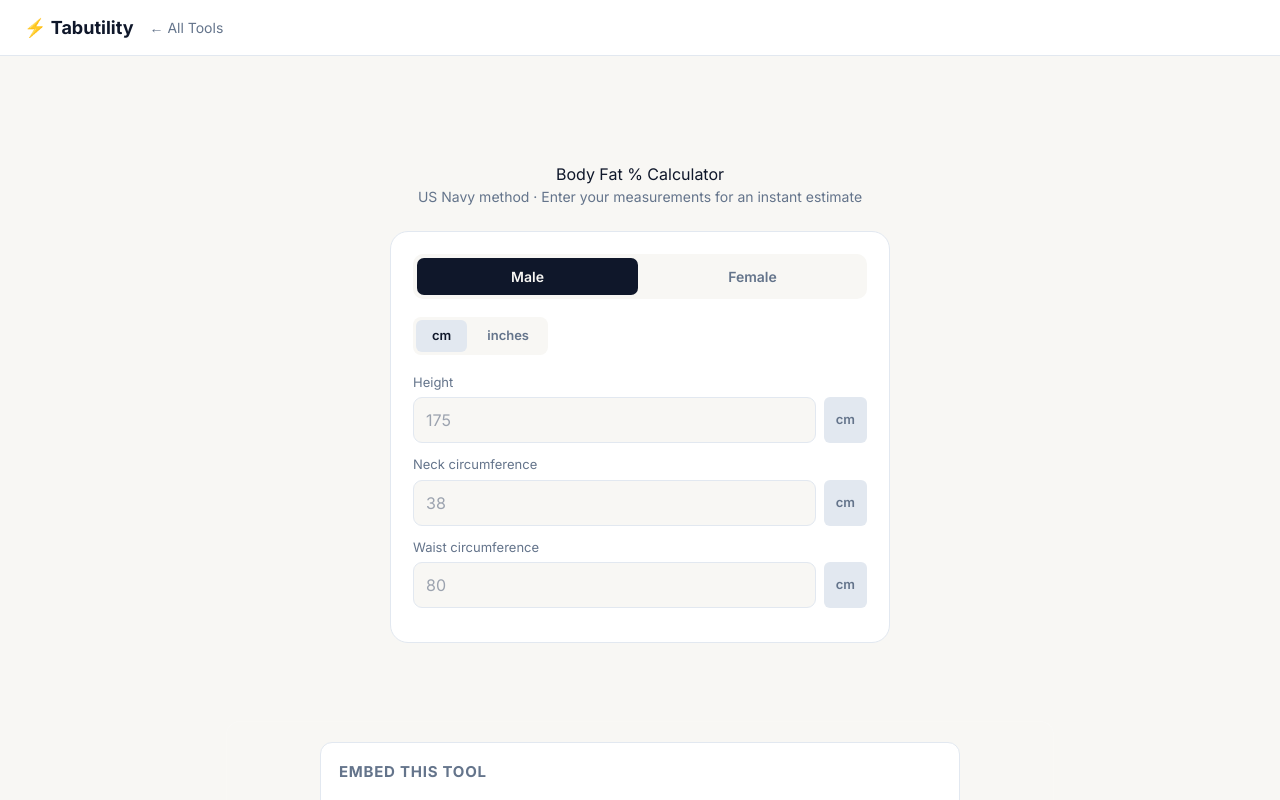
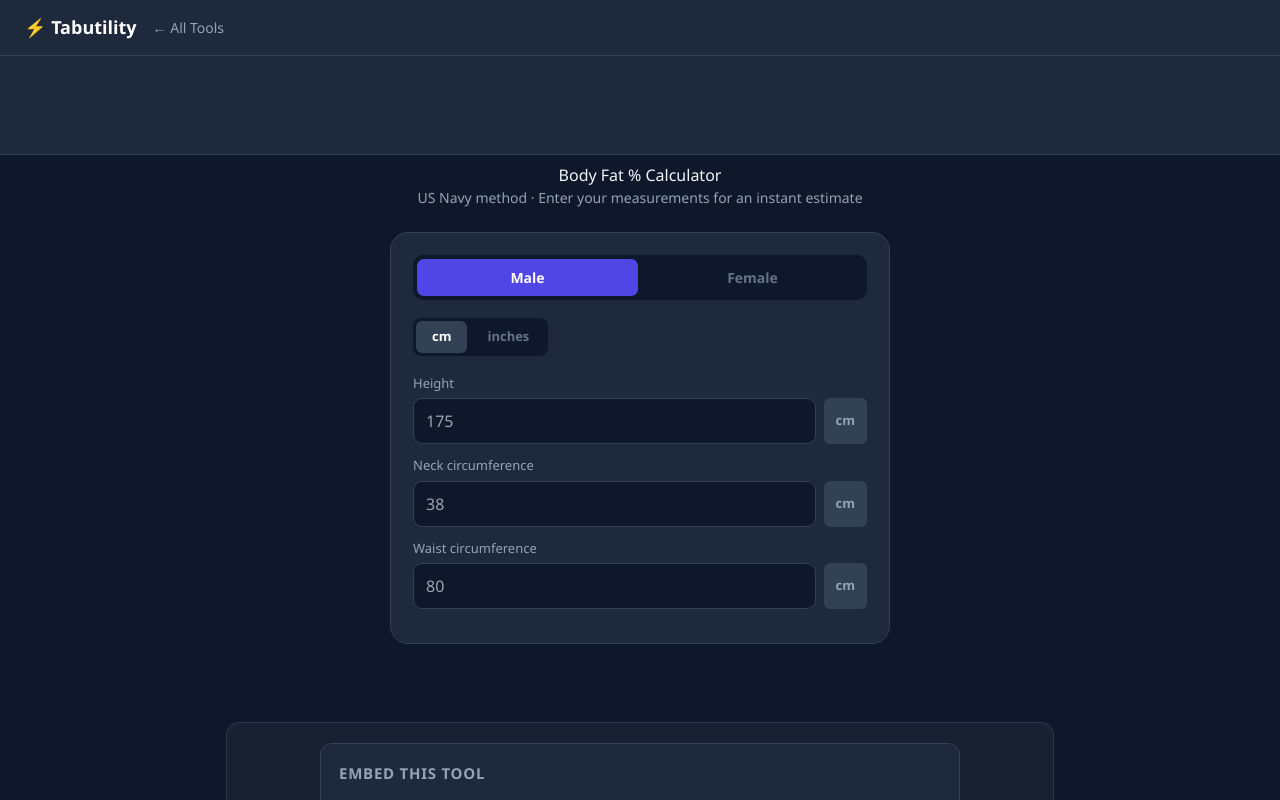
Before and after one commit to rakeshv02/body-fat-calculator, a React (Vite) app: page / in a window 1280 px wide. Shown: the top 800 px of the page. Built offline with nearby package versions, Linux system fonts and the light colour scheme.

Commit message:
Align with canonical Tabutility design language (STYLE.md): dark surface, indigo accent, Segoe-first font, standard footer, ad-slot polish

```diff
--- a/index.html
+++ b/index.html
@@ -7,43 +7,42 @@
   <link rel="dns-prefetch" href="https://pagead2.googlesyndication.com" />
 <meta charset="UTF-8"/>
 <meta name="viewport" content="width=device-width, initial-scale=1.0"/>
-<link rel="preconnect" href="https://fonts.googleapis.com"><link rel="preconnect" href="https://fonts.gstatic.com" crossorigin><link rel="stylesheet" href="https://fonts.googleapis.com/css2?family=Inter:wght@400;600;700;800&display=swap">
 <title>Body Fat Percentage Calculator — Tabutility</title>
 <meta name="description" content="Free body fat percentage calculator using the US Navy method. Enter your measurements and get your body fat % and fitness category instantly."/>
 <script>window.addEventListener('load',function(){var s=document.createElement('script');s.async=true;s.src='https://www.googletagmanager.com/gtag/js?id=G-78VZWJ5B1W';document.head.appendChild(s);window.dataLayer=window.dataLayer||[];function gtag(){dataLayer.push(arguments);}window.gtag=gtag;gtag('js',new Date());gtag('config','G-78VZWJ5B1W');});</script>
 <script async src="https://pagead2.googlesyndication.com/pagead/js/adsbygoogle.js?client=ca-pub-7039091592734005" crossorigin="anonymous"></script>
 <style>
 *{box-sizing:border-box;margin:0;padding:0}
-body{font-family:'Inter',-apple-system,BlinkMacSystemFont,'Segoe UI',sans-serif;background:#f8f7f4;color:#0f172a;min-height:100vh}
-nav{background:#ffffff;border-bottom:1px solid #e2e8f0;padding:14px 24px;display:flex;align-items:center;gap:16px}
-nav a{color:#64748b;text-decoration:none;font-size:14px}nav a:hover{color:#0f172a}
-nav .brand{color:#0f172a;font-weight:700;font-size:18px}
-.ad-banner{background:#ffffff;border-bottom:1px solid #e2e8f0;padding:4px;text-align:center}
+body{font-family:'Segoe UI',system-ui,Arial,sans-serif;background:#0f172a;color:#f1f5f9;min-height:100vh}
+nav{background:#1e293b;border-bottom:1px solid #334155;padding:14px 24px;display:flex;align-items:center;gap:16px}
+nav a{color:#94a3b8;text-decoration:none;font-size:14px}nav a:hover{color:#f1f5f9}
+nav .brand{color:#4f46e5;font-weight:700;font-size:18px}
+.ad-banner{background:#1e293b;border-bottom:1px solid #334155;padding:4px;text-align:center}
 #app{max-width:540px;margin:8px auto;padding:0 20px 40px}
 h1{font-size:26px;font-weight:700;text-align:center;margin-bottom:6px}
-.subtitle{text-align:center;color:#64748b;margin-bottom:24px;font-size:14px}
-.card{background:#ffffff;border-radius:18px;padding:22px;border:1px solid #e2e8f0;margin-bottom:14px}
-.tabs{display:flex;gap:4px;background:#f8f7f4;border-radius:10px;padding:4px;margin-bottom:18px}
+.subtitle{text-align:center;color:#94a3b8;margin-bottom:24px;font-size:14px}
+.card{background:#1e293b;border-radius:18px;padding:22px;border:1px solid #334155;margin-bottom:14px}
+.tabs{display:flex;gap:4px;background:#0f172a;border-radius:10px;padding:4px;margin-bottom:18px}
 .tab{flex:1;border:none;border-radius:7px;padding:8px;font-size:14px;font-weight:600;cursor:pointer;background:none;color:#64748b;transition:all .15s}
-.tab.active{background:#0f172a;color:#f8f7f4}
-.unit-tabs{display:flex;gap:4px;background:#f8f7f4;border-radius:8px;padding:3px;margin-bottom:18px;width:fit-content}
+.tab.active{background:#4f46e5;color:#0f172a}
+.unit-tabs{display:flex;gap:4px;background:#0f172a;border-radius:8px;padding:3px;margin-bottom:18px;width:fit-content}
 .unit-tab{border:none;border-radius:6px;padding:6px 16px;font-size:13px;font-weight:600;cursor:pointer;background:none;color:#64748b;transition:all .15s}
-.unit-tab.active{background:#e2e8f0;color:#0f172a}
+.unit-tab.active{background:#334155;color:#f1f5f9}
 .field{margin-bottom:12px}
-label{display:block;font-size:13px;color:#64748b;margin-bottom:5px}
+label{display:block;font-size:13px;color:#94a3b8;margin-bottom:5px}
 .input-row{display:flex;gap:8px}
-.input-row input{flex:1;background:#f8f7f4;color:#0f172a;border:1px solid #e2e8f0;border-radius:9px;padding:10px 12px;font-size:16px}
-.unit-badge{background:#e2e8f0;color:#64748b;border-radius:6px;padding:10px 12px;font-size:13px;font-weight:600;white-space:nowrap;display:flex;align-items:center}
-.result-box{background:#f8f7f4;border-radius:14px;padding:22px;text-align:center;margin-bottom:14px}
-.bf-pct{font-family:'Inter',monospace;font-size:72px;font-weight:800;line-height:1}
+.input-row input{flex:1;background:#0f172a;color:#f1f5f9;border:1px solid #334155;border-radius:9px;padding:10px 12px;font-size:16px}
+.unit-badge{background:#334155;color:#94a3b8;border-radius:6px;padding:10px 12px;font-size:13px;font-weight:600;white-space:nowrap;display:flex;align-items:center}
+.result-box{background:#0f172a;border-radius:14px;padding:22px;text-align:center;margin-bottom:14px}
+.bf-pct{font-family:monospace;font-size:72px;font-weight:800;line-height:1}
 .bf-cat{font-size:18px;font-weight:700;margin:6px 0 4px}
 .bf-sub{font-size:13px;color:#64748b}
-.prog-track{height:12px;background:#e2e8f0;border-radius:6px;overflow:hidden;margin:14px 0 6px}
+.prog-track{height:12px;background:#334155;border-radius:6px;overflow:hidden;margin:14px 0 6px}
 .prog-fill{height:100%;border-radius:6px;transition:width .4s,background .4s}
 .prog-labels{display:flex;justify-content:space-between;font-size:11px;color:#475569}
 .ref-table{width:100%;border-collapse:collapse;font-size:13px}
-.ref-table th{padding:8px 12px;background:#f8f7f4;color:#64748b;font-weight:600;text-align:left}
-.ref-table td{padding:8px 12px;border-top:1px solid #f8f7f4}
+.ref-table th{padding:8px 12px;background:#0f172a;color:#64748b;font-weight:600;text-align:left}
+.ref-table td{padding:8px 12px;border-top:1px solid #0f172a}
 .ref-table tr:nth-child(even) td{background:#1a2535}
 </style>
   <link rel="canonical" href="https://body-fat-calculator.tabutility.com/"/>
@@ -60,13 +59,14 @@
   <script type="application/ld+json">{"@context":"https://schema.org","@type":"BreadcrumbList","itemListElement":[{"@type":"ListItem","position":1,"name":"Tabutility","item":"https://tabutility.com"},{"@type":"ListItem","position":2,"name":"Wellness","item":"https://tabutility.com/#wellness"},{"@type":"ListItem","position":3,"name":"Body Fat % Calculator","item":"https://body-fat-calculator.tabutility.com/"}]}</script>
   <script type="application/ld+json">{"@context":"https://schema.org","@type":"FAQPage","mainEntity":[{"@type":"Question","name":"Is the Body Fat % Calculator free?","acceptedAnswer":{"@type":"Answer","text":"Yes — completely free, no sign-up needed."}},{"@type":"Question","name":"How accurate is the Body Fat % Calculator?","acceptedAnswer":{"@type":"Answer","text":"Results are based on widely used formulas and are accurate for general guidance. For medical advice, consult a healthcare professional."}},{"@type":"Question","name":"Can I use the Body Fat % Calculator on my phone?","acceptedAnswer":{"@type":"Answer","text":"Yes — works on any device."}},{"@type":"Question","name":"Do I need to create an account?","acceptedAnswer":{"@type":"Answer","text":"No account needed — results are instant."}}]}</script>
   <meta name="theme-color" content="#1a1a2e" />
-  <style id="tabutility-brand">
-/* empty ad slots: reserve space, no bordered box */
-.ad-banner,.ad-slot,.ad-container{background:transparent!important;border:none!important;border-bottom:none!important;box-shadow:none!important}
+  <style id="tabutility-brand-v2">
+/* Canonical dark-surface spec (STYLE.md): indigo accent, white text on indigo */
+.btn,.toggle-btn.active,button.active{color:#fff!important}
+nav .brand{color:#fff}
+nav a:hover{color:#818cf8}
+input:focus,select:focus,textarea:focus{border-color:#818cf8!important}
 /* AdSense not yet approved: hide all ad frames (container min-height still reserves space). Remove these two lines after approval. */
 ins.adsbygoogle,.ad-banner iframe,.ad-slot iframe,.ad-container iframe{visibility:hidden!important}
-nav .brand{color:#0f172a}
-body{-webkit-font-smoothing:antialiased}
 </style>
 </head>
 <body>
@@ -181,39 +181,39 @@
 
 
 <!-- embed-widget -->
-<div style="max-width:640px;margin:0 auto 32px;background:#ffffff;border:1px solid #e2e8f0;border-radius:12px;padding:18px">
-  <h2 style="font-size:15px;font-weight:700;color:#64748b;text-transform:uppercase;letter-spacing:.05em;margin-bottom:12px">Embed This Tool</h2>
+<div style="max-width:640px;margin:0 auto 32px;background:#1e293b;border:1px solid #334155;border-radius:12px;padding:18px">
+  <h2 style="font-size:15px;font-weight:700;color:#94a3b8;text-transform:uppercase;letter-spacing:.05em;margin-bottom:12px">Embed This Tool</h2>
   <p style="font-size:13px;color:#64748b;margin-bottom:12px">Add this Body Fat % Calculator to your website or blog for free — just paste this code:</p>
-  <div style="background:#f8f7f4;border:1px solid #e2e8f0;border-radius:8px;padding:12px;font-family:'Inter',monospace;font-size:12px;color:#7dd3fc;word-break:break-all;margin-bottom:10px" id="embed-code">&lt;iframe src=&quot;https://body-fat-calculator.tabutility.com/&quot; width=&quot;100%&quot; height=&quot;600&quot; frameborder=&quot;0&quot; style=&quot;border-radius:12px&quot; title=&quot;Body Fat % Calculator by Tabutility&quot;&gt;&lt;/iframe&gt;
+  <div style="background:#0f172a;border:1px solid #334155;border-radius:8px;padding:12px;font-family:monospace;font-size:12px;color:#818cf8;word-break:break-all;margin-bottom:10px" id="embed-code">&lt;iframe src=&quot;https://body-fat-calculator.tabutility.com/&quot; width=&quot;100%&quot; height=&quot;600&quot; frameborder=&quot;0&quot; style=&quot;border-radius:12px&quot; title=&quot;Body Fat % Calculator by Tabutility&quot;&gt;&lt;/iframe&gt;
 &lt;p style=&quot;font-size:12px&quot;&gt;&lt;a href=&quot;https://body-fat-calculator.tabutility.com/&quot; target=&quot;_blank&quot; rel=&quot;noopener&quot;&gt;Body Fat % Calculator&lt;/a&gt; by &lt;a href=&quot;https://tabutility.com/&quot; target=&quot;_blank&quot; rel=&quot;noopener&quot;&gt;Tabutility&lt;/a&gt;&lt;/p&gt;</div>
-  <button onclick="navigator.clipboard.writeText(document.getElementById('embed-code').textContent).then(()=>{this.textContent='Copied!';setTimeout(()=>this.textContent='Copy Embed Code',2000)})" style="background:#0f172a;color:#f8f7f4;border:none;border-radius:8px;padding:9px 18px;font-size:13px;font-weight:700;cursor:pointer">Copy Embed Code</button>
+  <button onclick="navigator.clipboard.writeText(document.getElementById('embed-code').textContent).then(()=>{this.textContent='Copied!';setTimeout(()=>this.textContent='Copy Embed Code',2000)})" style="background:#4f46e5;color:#0f172a;border:none;border-radius:8px;padding:9px 18px;font-size:13px;font-weight:700;cursor:pointer">Copy Embed Code</button>
   <span style="font-size:11px;color:#475569;margin-left:12px">Free to use — the credit link helps others find the tool</span>
 </div>
-<div style="margin:0 auto 24px;max-width:640px;background:#ffffff;border-radius:10px;padding:14px 18px;display:flex;align-items:center;gap:14px;cursor:pointer;border:1px solid #e2e8f0" onclick="window.open('https://www.amazon.co.uk/s?k=fitness%20body%20composition%20books&tag=tabutility-20','_blank','noopener noreferrer')" title="Reach your fitness goals?">
+<div style="margin:0 auto 24px;max-width:640px;background:#1e293b;border-radius:10px;padding:14px 18px;display:flex;align-items:center;gap:14px;cursor:pointer;border:1px solid #334155" onclick="window.open('https://www.amazon.co.uk/s?k=fitness%20body%20composition%20books&tag=tabutility-20','_blank','noopener noreferrer')" title="Reach your fitness goals?">
   <span style="font-size:28px;flex-shrink:0">📚</span>
   <div style="min-width:0">
-    <div style="font-size:13px;font-weight:700;color:#0f172a;margin-bottom:3px">Reach your fitness goals?</div>
-    <div style="font-size:12px;color:#64748b">Browse fitness & body composition books <span style="color:#f59e0b;white-space:nowrap">→ Browse on Amazon</span></div>
+    <div style="font-size:13px;font-weight:700;color:#f1f5f9;margin-bottom:3px">Reach your fitness goals?</div>
+    <div style="font-size:12px;color:#94a3b8">Browse fitness & body composition books <span style="color:#f59e0b;white-space:nowrap">→ Browse on Amazon</span></div>
     <div style="font-size:10px;color:#475569;margin-top:3px">As an Amazon Associate we earn from qualifying purchases.</div>
   </div>
 </div>
-<h2 style="font-size:15px;font-weight:700;color:#64748b;text-transform:uppercase;letter-spacing:.05em;margin-bottom:14px">Related Tools</h2>
+<h2 style="font-size:15px;font-weight:700;color:#94a3b8;text-transform:uppercase;letter-spacing:.05em;margin-bottom:14px">Related Tools</h2>
     <div style="display:grid;grid-template-columns:repeat(auto-fit,minmax(200px,1fr));gap:10px">
-    <a href="https://meditation-timer.tabutility.com/" style="display:block;background:rgba(255,255,255,0.07);border:1px solid #e2e8f0;border-radius:10px;padding:12px 16px;text-decoration:none;color:inherit;transition:background .15s" onmouseover="this.style.background='rgba(255,255,255,0.13)'" onmouseout="this.style.background='rgba(255,255,255,0.07)'">
-      <div style="font-size:13px;font-weight:600;color:#0f172a">Meditation Timer</div>
-      <div style="font-size:11px;color:#64748b;margin-top:2px">Wellness</div>
+    <a href="https://meditation-timer.tabutility.com/" style="display:block;background:rgba(255,255,255,0.07);border:1px solid rgba(255,255,255,0.12);border-radius:10px;padding:12px 16px;text-decoration:none;color:inherit;transition:background .15s" onmouseover="this.style.background='rgba(255,255,255,0.13)'" onmouseout="this.style.background='rgba(255,255,255,0.07)'">
+      <div style="font-size:13px;font-weight:600;color:#f1f5f9">Meditation Timer</div>
+      <div style="font-size:11px;color:#94a3b8;margin-top:2px">Wellness</div>
     </a>
-    <a href="https://tdee-calculator.tabutility.com/" style="display:block;background:rgba(255,255,255,0.07);border:1px solid #e2e8f0;border-radius:10px;padding:12px 16px;text-decoration:none;color:inherit;transition:background .15s" onmouseover="this.style.background='rgba(255,255,255,0.13)'" onmouseout="this.style.background='rgba(255,255,255,0.07)'">
-      <div style="font-size:13px;font-weight:600;color:#0f172a">TDEE & Calorie Calculator</div>
-      <div style="font-size:11px;color:#64748b;margin-top:2px">Wellness</div>
+    <a href="https://tdee-calculator.tabutility.com/" style="display:block;background:rgba(255,255,255,0.07);border:1px solid rgba(255,255,255,0.12);border-radius:10px;padding:12px 16px;text-decoration:none;color:inherit;transition:background .15s" onmouseover="this.style.background='rgba(255,255,255,0.13)'" onmouseout="this.style.background='rgba(255,255,255,0.07)'">
+      <div style="font-size:13px;font-weight:600;color:#f1f5f9">TDEE & Calorie Calculator</div>
+      <div style="font-size:11px;color:#94a3b8;margin-top:2px">Wellness</div>
     </a>
-    <a href="https://due-date-calculator.tabutility.com/" style="display:block;background:rgba(255,255,255,0.07);border:1px solid #e2e8f0;border-radius:10px;padding:12px 16px;text-decoration:none;color:inherit;transition:background .15s" onmouseover="this.style.background='rgba(255,255,255,0.13)'" onmouseout="this.style.background='rgba(255,255,255,0.07)'">
-      <div style="font-size:13px;font-weight:600;color:#0f172a">Pregnancy Due Date Calculator</div>
-      <div style="font-size:11px;color:#64748b;margin-top:2px">Wellness</div>
+    <a href="https://due-date-calculator.tabutility.com/" style="display:block;background:rgba(255,255,255,0.07);border:1px solid rgba(255,255,255,0.12);border-radius:10px;padding:12px 16px;text-decoration:none;color:inherit;transition:background .15s" onmouseover="this.style.background='rgba(255,255,255,0.13)'" onmouseout="this.style.background='rgba(255,255,255,0.07)'">
+      <div style="font-size:13px;font-weight:600;color:#f1f5f9">Pregnancy Due Date Calculator</div>
+      <div style="font-size:11px;color:#94a3b8;margin-top:2px">Wellness</div>
     </a>
-    <a href="https://sleep-calculator.tabutility.com/" style="display:block;background:rgba(255,255,255,0.07);border:1px solid #e2e8f0;border-radius:10px;padding:12px 16px;text-decoration:none;color:inherit;transition:background .15s" onmouseover="this.style.background='rgba(255,255,255,0.13)'" onmouseout="this.style.background='rgba(255,255,255,0.07)'">
-      <div style="font-size:13px;font-weight:600;color:#0f172a">Sleep Calculator</div>
-      <div style="font-size:11px;color:#64748b;margin-top:2px">Wellness</div>
+    <a href="https://sleep-calculator.tabutility.com/" style="display:block;background:rgba(255,255,255,0.07);border:1px solid rgba(255,255,255,0.12);border-radius:10px;padding:12px 16px;text-decoration:none;color:inherit;transition:background .15s" onmouseover="this.style.background='rgba(255,255,255,0.13)'" onmouseout="this.style.background='rgba(255,255,255,0.07)'">
+      <div style="font-size:13px;font-weight:600;color:#f1f5f9">Sleep Calculator</div>
+      <div style="font-size:11px;color:#94a3b8;margin-top:2px">Wellness</div>
     </a>
     </div>
   </div>
@@ -221,22 +221,22 @@
 
 <div style="max-width:860px;margin-left:auto;margin-right:auto;margin-top:8px;margin-bottom:24px;padding:0 16px">
   <div style="background:rgba(255,255,255,0.04);border:1px solid rgba(255,255,255,0.1);border-radius:14px;padding:20px 24px">
-    <h2 style="font-size:15px;font-weight:700;color:#64748b;text-transform:uppercase;letter-spacing:.05em;margin-bottom:4px">Frequently Asked Questions</h2>
+    <h2 style="font-size:15px;font-weight:700;color:#94a3b8;text-transform:uppercase;letter-spacing:.05em;margin-bottom:4px">Frequently Asked Questions</h2>
     <div style="border-bottom:1px solid rgba(255,255,255,0.08);padding:14px 0">
-      <div style="font-size:14px;font-weight:600;color:#0f172a;margin-bottom:6px">Is the Body Fat % Calculator free?</div>
-      <div style="font-size:13px;color:#64748b;line-height:1.5">Yes — completely free, no sign-up needed.</div>
+      <div style="font-size:14px;font-weight:600;color:#f1f5f9;margin-bottom:6px">Is the Body Fat % Calculator free?</div>
+      <div style="font-size:13px;color:#94a3b8;line-height:1.5">Yes — completely free, no sign-up needed.</div>
     </div>
     <div style="border-bottom:1px solid rgba(255,255,255,0.08);padding:14px 0">
-      <div style="font-size:14px;font-weight:600;color:#0f172a;margin-bottom:6px">How accurate is the Body Fat % Calculator?</div>
-      <div style="font-size:13px;color:#64748b;line-height:1.5">Results are based on widely used formulas and are accurate for general guidance. For medical advice, consult a healthcare professional.</div>
+      <div style="font-size:14px;font-weight:600;color:#f1f5f9;margin-bottom:6px">How accurate is the Body Fat % Calculator?</div>
+      <div style="font-size:13px;color:#94a3b8;line-height:1.5">Results are based on widely used formulas and are accurate for general guidance. For medical advice, consult a healthcare professional.</div>
     </div>
     <div style="border-bottom:1px solid rgba(255,255,255,0.08);padding:14px 0">
-      <div style="font-size:14px;font-weight:600;color:#0f172a;margin-bottom:6px">Can I use the Body Fat % Calculator on my phone?</div>
-      <div style="font-size:13px;color:#64748b;line-height:1.5">Yes — works on any device.</div>
+      <div style="font-size:14px;font-weight:600;color:#f1f5f9;margin-bottom:6px">Can I use the Body Fat % Calculator on my phone?</div>
+      <div style="font-size:13px;color:#94a3b8;line-height:1.5">Yes — works on any device.</div>
     </div>
     <div style="border-bottom:1px solid rgba(255,255,255,0.08);padding:14px 0">
-      <div style="font-size:14px;font-weight:600;color:#0f172a;margin-bottom:6px">Do I need to create an account?</div>
-      <div style="font-size:13px;color:#64748b;line-height:1.5">No account needed — results are instant.</div>
+      <div style="font-size:14px;font-weight:600;color:#f1f5f9;margin-bottom:6px">Do I need to create an account?</div>
+      <div style="font-size:13px;color:#94a3b8;line-height:1.5">No account needed — results are instant.</div>
     </div>
   </div>
 </div>
@@ -261,11 +261,11 @@
   }
 })();
 </script>
-<footer style="border-top:1px solid #e2e8f0;background:#ffffff;margin-top:48px;padding:28px 24px;text-align:center;font-family:'Inter',-apple-system,BlinkMacSystemFont,'Segoe UI',sans-serif;font-size:13px;color:#64748b;line-height:1.8">
-<div style="font-weight:700;color:#0f172a;font-size:15px">⚡ Tabutility</div>
+<footer style="background:#1a1a2e;margin-top:48px;padding:28px 24px;text-align:center;font-family:'Segoe UI',system-ui,Arial,sans-serif;font-size:13px;color:#94a3b8;line-height:1.8">
+<div style="font-weight:700;color:#fff;font-size:15px">⚡ Tabutility</div>
 <div>Free, private, browser-based tools. No sign-up, no tracking.</div>
-<div><a href="https://tabutility.com" style="color:#0f172a;font-weight:600;text-decoration:none">All Tools</a> · <a href="https://tabutility.com/blog/" style="color:#64748b;text-decoration:none">Blog</a> · <a href="https://tabutility.com/#about" style="color:#64748b;text-decoration:none">About</a></div>
-<div style="margin-top:6px;color:#94a3b8">© 2026 Tabutility</div>
+<div><a href="https://tabutility.com" style="color:#818cf8;font-weight:600;text-decoration:none">All Tools</a> · <a href="https://tabutility.com/blog/" style="color:#94a3b8;text-decoration:none">Blog</a> · <a href="https://tabutility.com/#about" style="color:#94a3b8;text-decoration:none">About</a></div>
+<div style="margin-top:6px;color:#64748b">© 2026 Tabutility</div>
 </footer>
 </body>
 </html>
--- a/src/index.css
+++ b/src/index.css
@@ -4,5 +4,5 @@
 
 body {
   margin: 0;
-  font-family:'Inter', 'Inter', sans-serif;
+  font-family:'Segoe UI',system-ui,Arial,sans-serif;
 }
```
